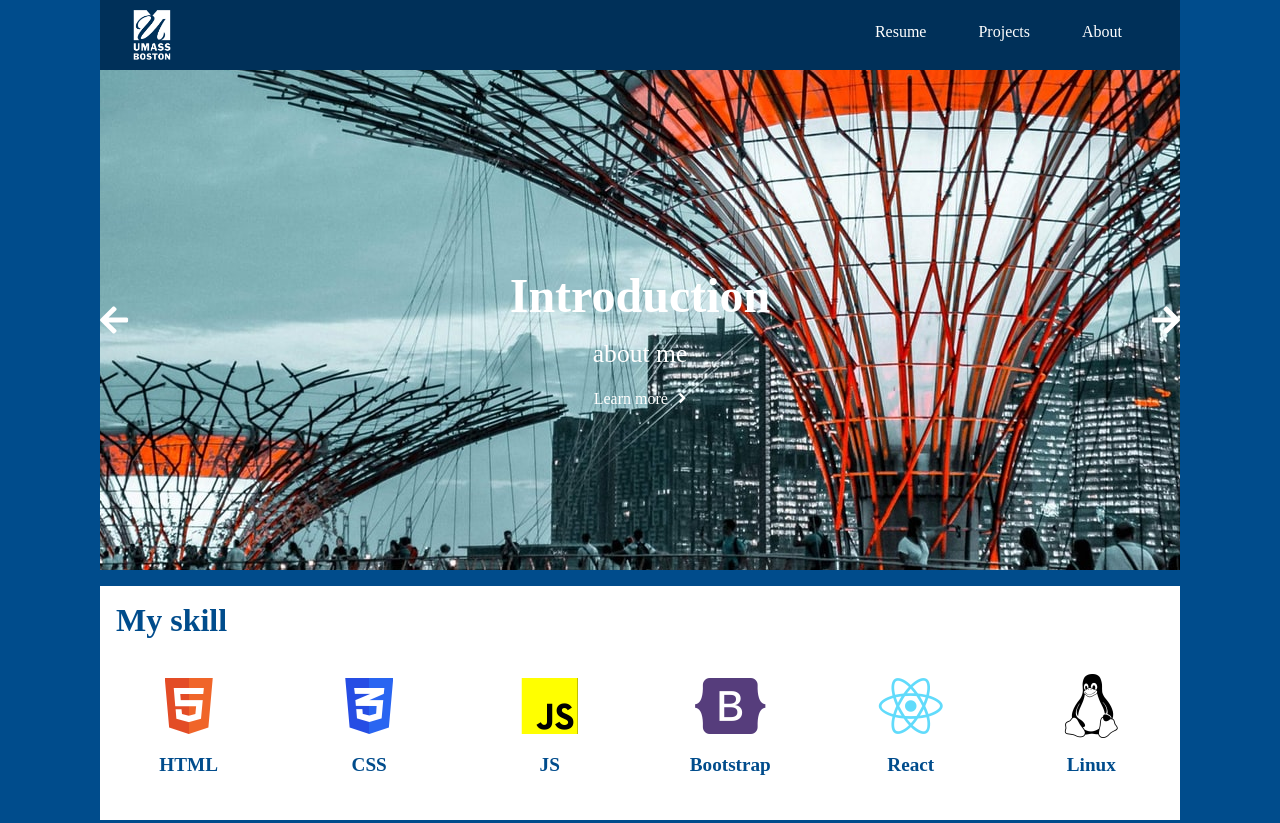
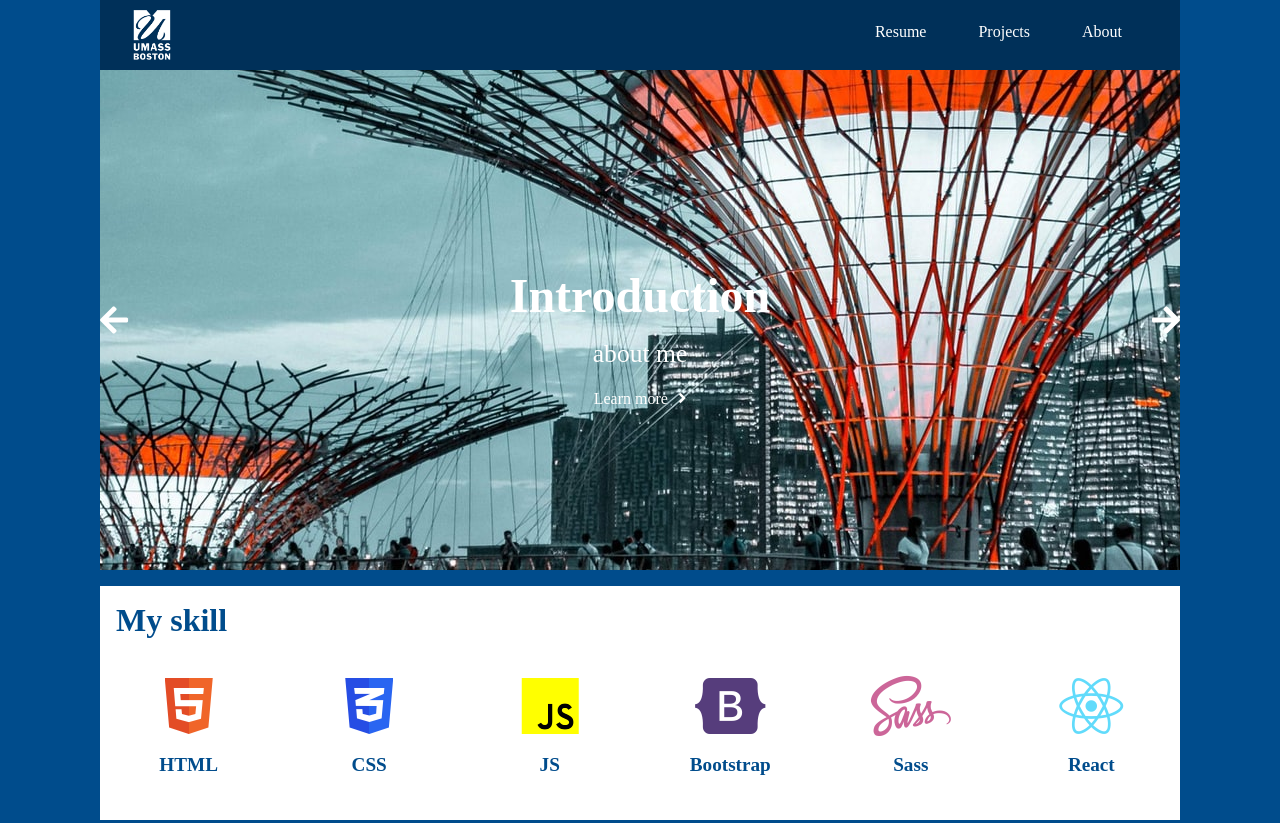
Before and after one commit to XianbinZhen/mypage, a plain HTML site: page dist/index.htm in a window 1280 px wide. Shown: the top 823 px of the page. Drawn offline with Linux system fonts and the light colour scheme.

```diff
--- a/dist/index.htm
+++ b/dist/index.htm
@@ -57,12 +57,12 @@
             <h5>Bootstrap</h5>
         </div>
         <div class="skill">
+            <i class="fab fa-sass" id="sass"></i>
+            <h5>Sass</h5>
+        </div>
+        <div class="skill">
             <i class="fab fa-react" id=react></i>
             <h5>React</h5>
-        </div>
-        <div class="skill">
-            <i class="fab fa-linux" id="linux"></i>
-            <h5>Linux</h5>
         </div>
     </section>
 
--- a/scss/style.scss
+++ b/scss/style.scss
@@ -116,6 +116,7 @@
 		#js {
 			color: yellow;
 			background: linear-gradient(white 6%, black 6%, black 93%, white 93%);
+			text-shadow: 1px 0px;
 		}
 		#bootstrap {
 			color: #563d7c;
@@ -123,8 +124,8 @@
 		#react {
 			color: #61dbfb;
 		}
-		#linux {
-			color: black;
+		#sass {
+			color: #c69;
 		}
 	}
 
```
Also changed, not shown: dist/css/style.css.
